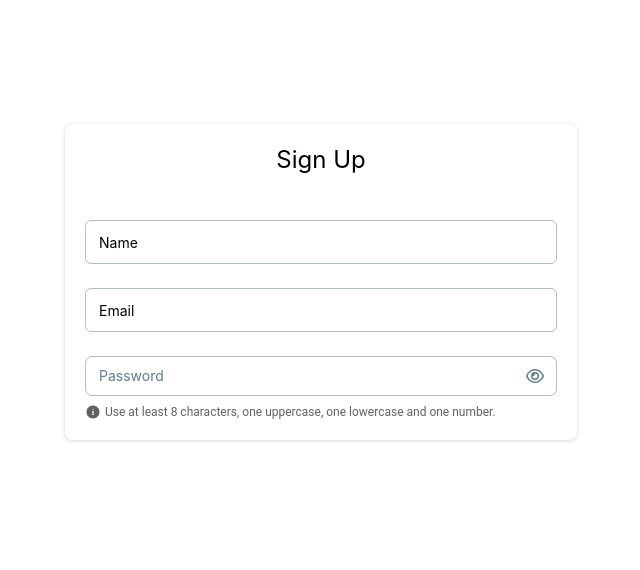
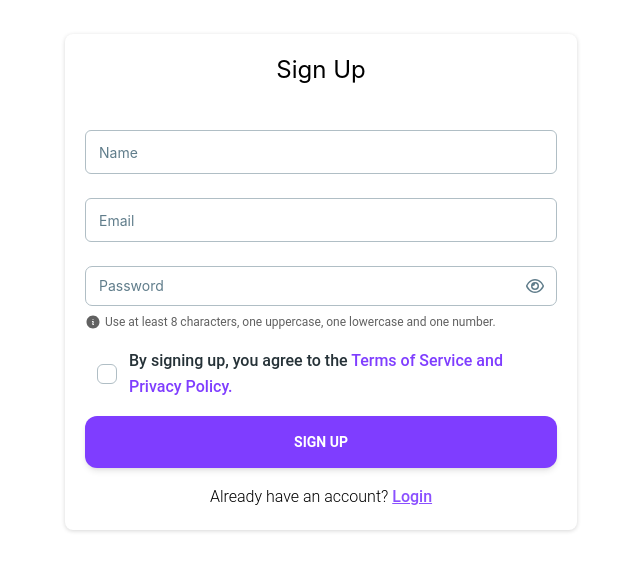
Before and after one commit to mmateen/expense-app, a React (Create React App) app: page /signup in a window 1280 px wide. Shown: the part 118-688 px from the top of the page, without its empty margins (319-959 px from the left). Built offline with nearby package versions, Linux system fonts and the light colour scheme.

Commit message:
signup fields data now store in redux store

```diff
--- /dev/null
+++ b/src/actions/expanseAction.js
@@ -0,0 +1,4 @@
+export const signup = (data) => ({
+    type: 'SIGNUP',
+    payload: data
+})
--- a/src/components/InputField.js
+++ b/src/components/InputField.js
@@ -3,13 +3,13 @@ import { Input, Typography } from "@material-tailwind/react";
 import { FontAwesomeIcon } from '@fortawesome/react-fontawesome';
 import { faEye } from '@fortawesome/free-regular-svg-icons';
 
-const InputField = ({behaviour, ...props}) => {
+const InputField = ({behaviour, name='', value='', onChange, ...props}) => {
     return (
         <div>
             {
                 behaviour === "password" ?
                 <div>
-                    <Input color="indigo" label="Password" type="password" icon={<FontAwesomeIcon icon={faEye} />}/>
+                    <Input label="Password" type="password" icon={<FontAwesomeIcon icon={faEye} />} name={name} value={value} onChange={onChange}/>
                     <Typography
                         variant="small"
                         color="gray"
@@ -31,7 +31,7 @@ const InputField = ({behaviour, ...props}) => {
                     </Typography>
                 </div>
                 :
-                <Input {...props}/>
+                <Input {...props} name={name} value={value} onChange={onChange}/>
             }
 
         </div>
--- a/src/pages/Signup.js
+++ b/src/pages/Signup.js
@@ -1,15 +1,52 @@
-import React from "react";
+import {React, useState} from "react";
 import InputField from "../components/InputField";
+import { Checkbox, Typography } from "@material-tailwind/react";
+import LargeBtn from "../components/LargeBtn";
+import { Link } from "react-router-dom";
+import { useDispatch } from "react-redux";
+import { signup } from "../actions/expanseAction";
+import { useSelector } from 'react-redux';
 
 const Signup = () => {
+    const [formData, setFormData] = useState({
+        name: '',
+        email: '',
+        password: ''
+    })
+    const dispatch = useDispatch();
+    const userDetails = useSelector((state) => state.authData.userDetails);
+    const handleChange = (e) => {
+        const {name, value} = e.target;
+        setFormData({
+            ...formData,
+            [name]: value
+        })
+    }
+    const handleSubmit = () => {
+        console.log(userDetails);
+        dispatch(signup(formData));
+    }
     return (
         <div>
             <h2 className="text-center text-2xl mb-11">Sign Up</h2>
             <div className="flex w-full flex-col gap-6">
-                <InputField type="text" color="black" label="Name" size="lg"/>
-                <InputField type="email" color="black" label="Email" size="lg"/>
-                <InputField behaviour="password" type="text" color="black" label="Password" size="lg"/>
+                <InputField type="text" label="Name" size="lg" name="name" value={formData.name} onChange={handleChange}/>
+                <InputField type="email" label="Email" size="lg" name="email" value={formData.email} onChange={handleChange}/>
+                <InputField behaviour="password" type="text" label="Password" size="lg" name="password" value={formData.password} onChange={handleChange}/>
             </div>
+            <div className="mt-[17px]">
+                <Checkbox
+                    label={
+                        <Typography color="blue-gray" className="font-medium">
+                        By signing up, you agree to the
+                        <a href="#" className="font-medium transition-colors text-[#7F3DFF]"> Terms of Service and Privacy Policy.</a>
+                        </Typography>
+                    }
+                />
+            </div>
+            <LargeBtn text="Sign Up" variant="filled" fullWidth
+                        size="lg" className="rounded-[12px] bg-[#7F3DFF] my-4 py-4" onClick={handleSubmit}/>
+            <Typography variant="paragraph" className="text-center">Already have an account? <Link to='/login' className="text-[#8B50FF] underline font-medium">Login</Link></Typography>
         </div>
     )
 }
--- a/src/reducers/authReducer.js
+++ b/src/reducers/authReducer.js
@@ -1,9 +1,14 @@
 const authInitalState = {
-
+    userDetails: {}
 }
 
 const authReducer = (state = authInitalState, action) => {
     switch (action.type) {
+        case 'SIGNUP':
+            return {
+                ...state,
+                userDetails: action.payload
+            }
         default:
             return state
     }
```
